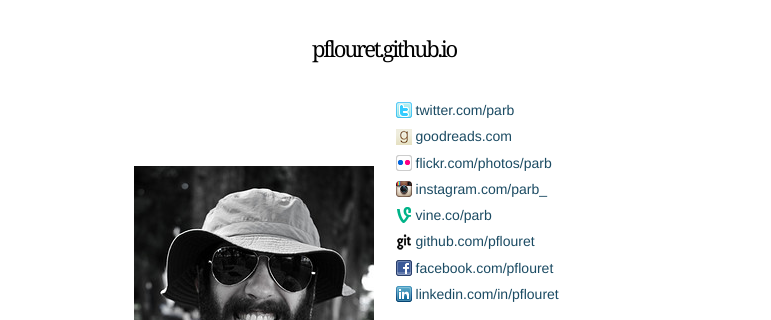
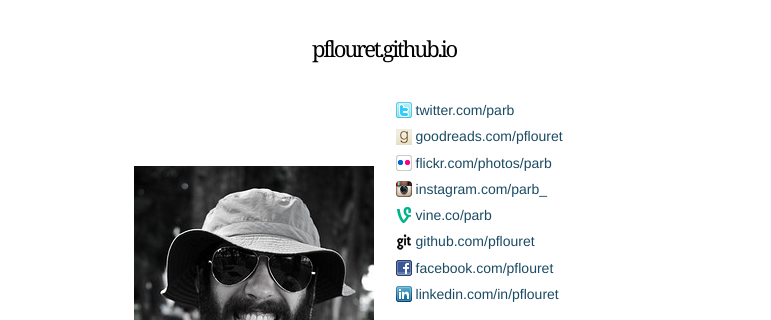
Before and after one commit to pflouret/pflouret.github.io, a Jekyll site: the page built from index.html, in a window 1280 px wide. Shown: the top 320 px of the page, without its empty margins (258-1029 px from the left). Built offline with Jekyll 4.4.1, drawn with Linux system fonts in a browser that asks for light colours.

Commit message:
Update index.html

```diff
--- a/index.html
+++ b/index.html
@@ -11,7 +11,7 @@
             <div id=privacy-hell>
                 <ul>
                     <li><a href="https://twitter.com/parb" title="the twitterz"><img src="img/social_icons/twitter.png" alt=""> twitter.com/parb</a>
-                    <li><a href="https://www.goodreads.com/user/show/35654855-pablo-flouret" title="books galore"><img src="img/social_icons/goodreads.png" alt=""> goodreads.com</a>
+                    <li><a href="https://www.goodreads.com/pflouret" title="books galore"><img src="img/social_icons/goodreads.png" alt=""> goodreads.com/pflouret</a>
                     <li><a href="https://flickr.com/photos/parb" title="my flickr photostream"><img src="img/social_icons/flickr.png" alt=""> flickr.com/photos/parb</a>
                     <li><a href="https://instagram.com/parb_" title="flickr was never cool, i guess"><img src="img/social_icons/instagram.ico" alt=""> instagram.com/parb_</a>
                     <li><a href="https://vine.co/parb" title="short video madness"><img src="img/social_icons/vine.ico" alt=""> vine.co/parb</a>
```
